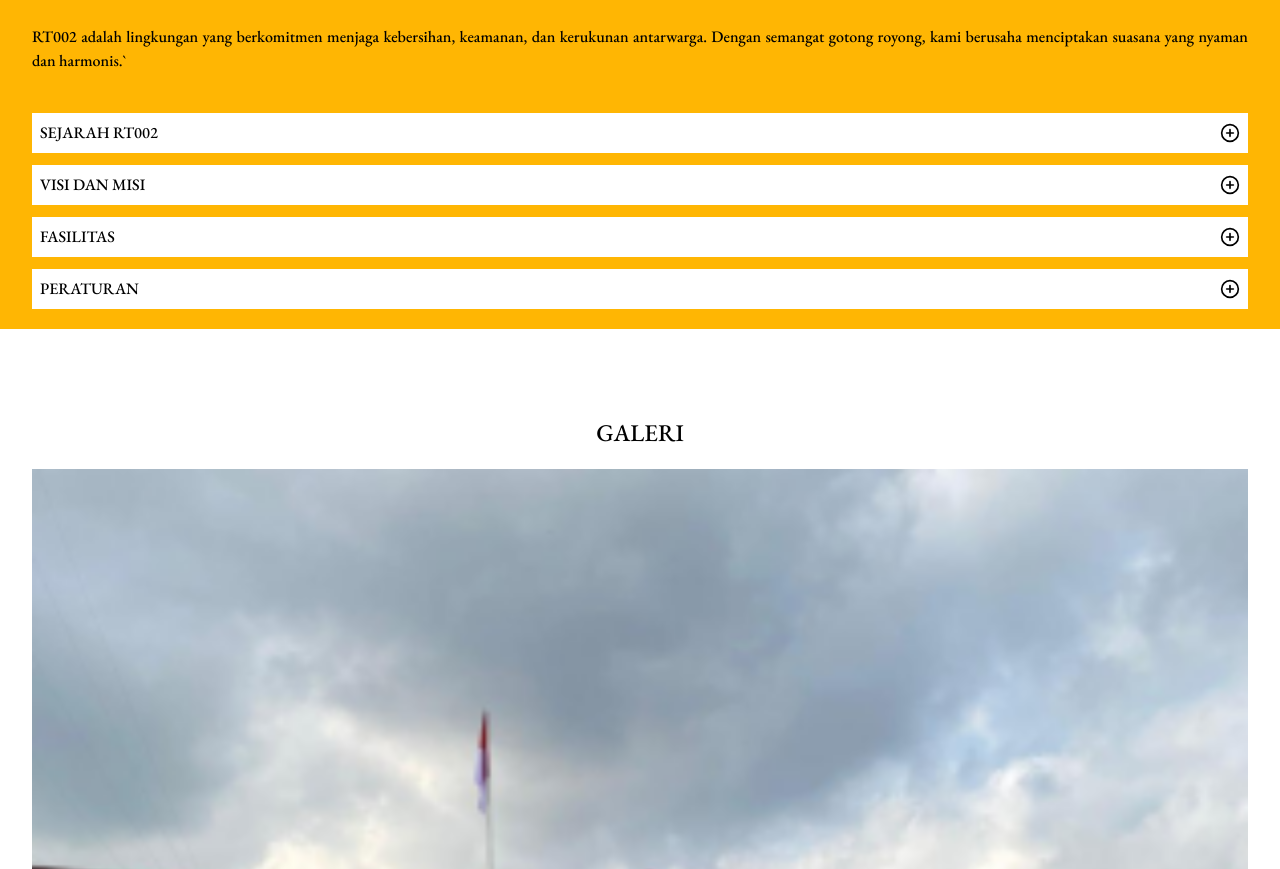
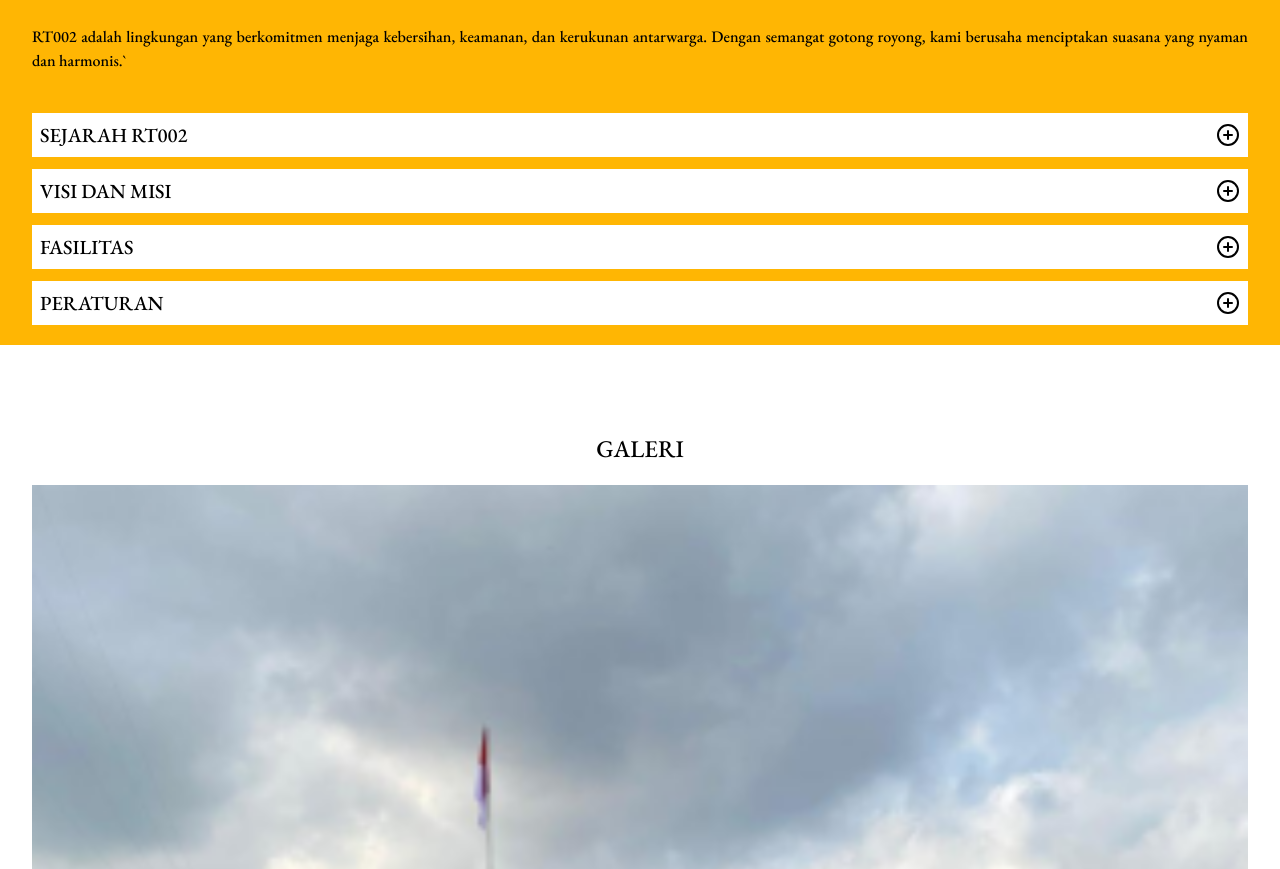
Before and after one commit to myogaazwar/RT-002, a React (Vite) app: page /#home in a window 1280 px wide. Shown: the part 4347-5216 px from the top of the page. Built offline with nearby package versions, Linux system fonts and the light colour scheme.

Commit message:
update: accordion responsive

```diff
--- a/src/components/Elements/Accordion/Accordion.jsx
+++ b/src/components/Elements/Accordion/Accordion.jsx
@@ -15,11 +15,11 @@ const Accordion = ({
       onClick={() => handleShowAccordion(id)}
     >
       <div className='flex items-center justify-between'>
-        <h3>{title}</h3>
+        <h3 className='md:text-xl'>{title}</h3>
         {showAccordion === id ? (
-          <LuMinusCircle className='text-xl' />
+          <LuMinusCircle className='text-xl lg:text-2xl' />
         ) : (
-          <LuPlusCircle className='text-xl' />
+          <LuPlusCircle className='text-xl lg:text-2xl' />
         )}
       </div>
 
@@ -31,7 +31,7 @@ const Accordion = ({
         }  text-slate-500 text-sm text-justify overflow-hidden   `}
       >
         {typeof description === 'object' && description.visi ? (
-          <div className='pt-2'>
+          <div className='pt-2 md:text-lg'>
             <p>
               <strong>Visi:</strong>
             </p>
@@ -48,7 +48,7 @@ const Accordion = ({
             </ol>
           </div>
         ) : typeof description === 'object' && description.body ? (
-          <div className='pt-2'>
+          <div className='pt-2 md:text-lg'>
             <p>{description.heading}</p>
 
             <ol className='list-disc list-inside mt-2'>
@@ -58,7 +58,7 @@ const Accordion = ({
             </ol>
           </div>
         ) : (
-          <p className='pt-2'>{description}</p>
+          <p className='pt-2 md:text-lg'>{description}</p>
         )}
       </div>
     </div>
```
